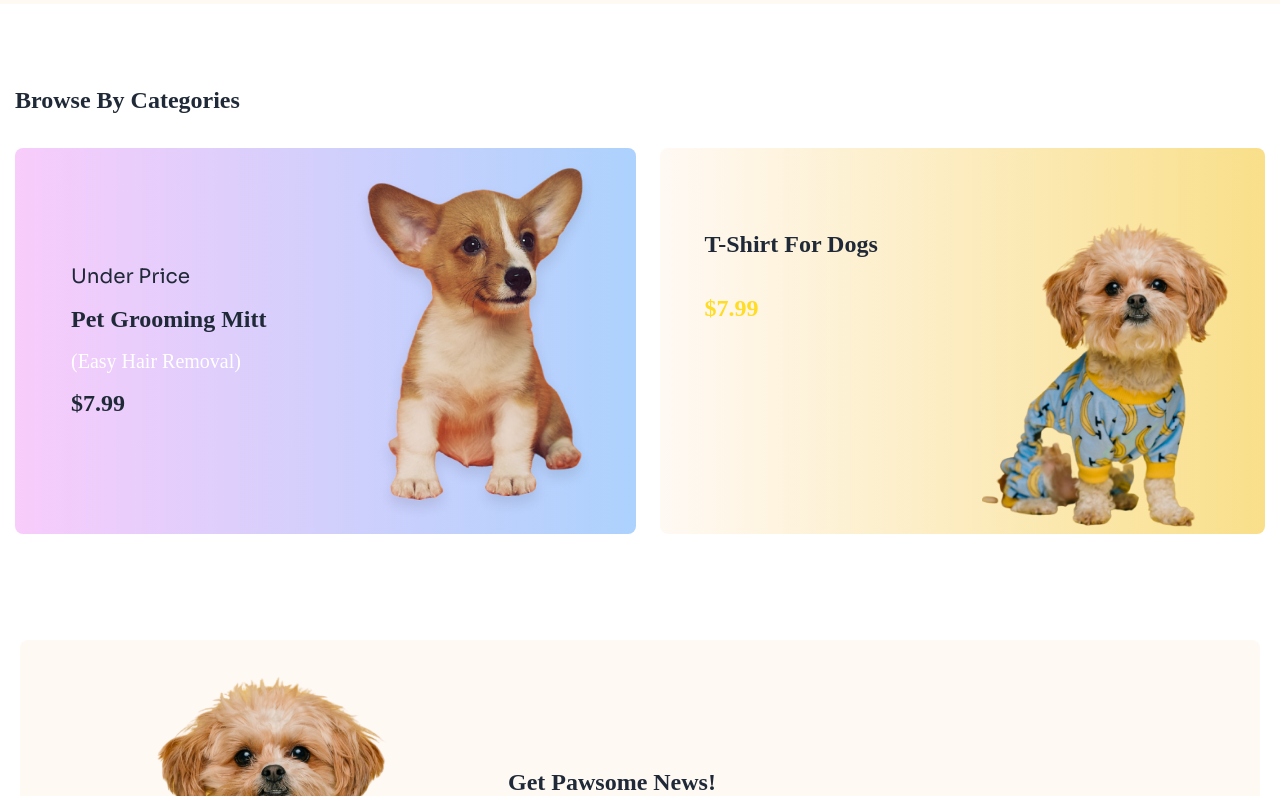
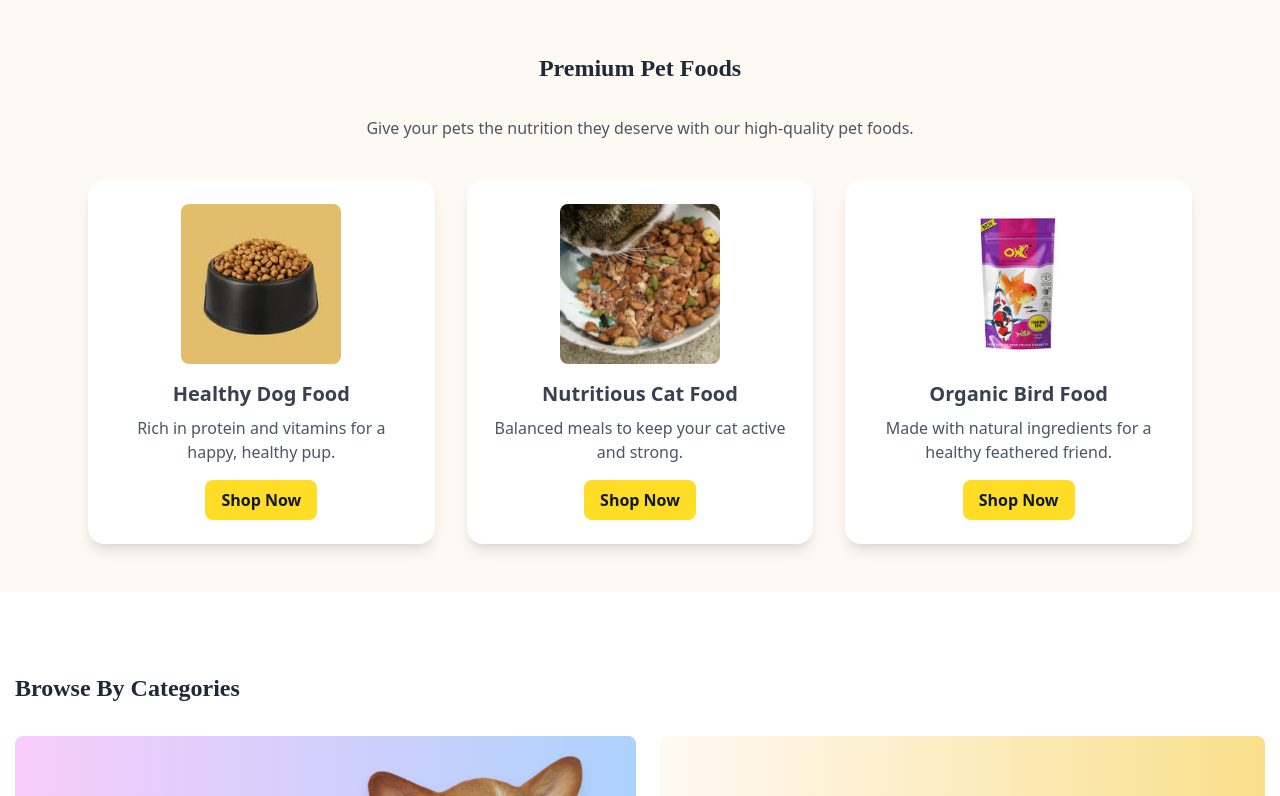
Before and after one commit to ItsMoumita/assignment3-pet-shop, a plain HTML site: page index.html in a window 1280 px wide. Shown: the part 1846-2642 px from the top of the page. Drawn offline with nearby package versions, Linux system fonts and the light colour scheme; a web font is replaced by a local one.

Commit message:
added animation and food section

```diff
--- a/index.html
+++ b/index.html
@@ -56,6 +56,19 @@
                  animation: popup 2s ease-in-out infinite;
             }
 
+            .animat{
+        background: linear-gradient(to right, #65a8f4, #e5a6ea);
+        background-size: 200%;
+        background-clip: text;
+        -webkit-background-clip: text;
+        -webkit-text-fill-color: transparent;
+        animation: animate-gradient 2.5s linear infinite;
+    }
+    @keyframes animate-gradient{
+        to {
+            background-position: 200%;
+        }
+    }
 
 
      </style>
@@ -120,7 +133,7 @@
       <h1 class="adlam-display text-3xl lg:text-5xl font-bold mb-4 leading-tight animate-pop">
           Pamper Your Pet, <br> Because They Deserve <br> the Best
       </h1>
-      <p class="sora text-base lg:text-xl text-gray-500 mb-6">
+      <p class="sora text-base lg:text-xl text-gray-500 mb-6 animat">
           Discover a world of treats, toys, and essentials handpicked for your furry friends. Shop now and make tails wag with joy!
       </p>
       <button class="btn bg-primary-color px-8 md:px-12 primary-btn text-base sora">
@@ -370,6 +383,48 @@
         </div>
      </section>
 
+     <!-- food section  -->
+     <section class="bg-[#FFF9F4] py-12">
+      <div class="max-w-6xl mx-auto px-6">
+        <h2 class="text-2xl md:4xl adlam-display font-bold mb-8 md: mb-12 text-center">Premium Pet Foods</h2>
+        <p class="text-center text-gray-600 mb-10">
+          Give your pets the nutrition they deserve with our high-quality pet foods.
+        </p>
+        <div class="grid md:grid-cols-3 gap-8">
+          <!-- Food Item 1 -->
+          <div class="bg-white shadow-lg rounded-2xl p-6 text-center">
+            <img src="./c1-assets/dog-food.jpg" alt="Dog Food" class="mx-auto mb-4 w-40 h-40 object-cover rounded-lg">
+            <h3 class="text-xl font-semibold text-gray-700">Healthy Dog Food</h3>
+            <p class="text-gray-600 mt-2">Rich in protein and vitamins for a happy, healthy pup.</p>
+            <button class="mt-4 px-4 py-2 bg-[#FFDC26] text-gray-900 font-semibold rounded-lg hover:bg-yellow-400 transition">
+              Shop Now
+            </button>
+          </div>
+
+          <!-- Food Item 2 -->
+          <div class="bg-white shadow-lg rounded-2xl p-6 text-center">
+            <img src="./c1-assets/Cat_Foods.jpg" alt="Cat Food" class="mx-auto mb-4 w-40 h-40 object-cover rounded-lg">
+            <h3 class="text-xl font-semibold text-gray-700">Nutritious Cat Food</h3>
+            <p class="text-gray-600 mt-2">Balanced meals to keep your cat active and strong.</p>
+            <button class="mt-4 px-4 py-2 bg-[#FFDC26] text-gray-900 font-semibold rounded-lg hover:bg-yellow-400 transition">
+              Shop Now
+            </button>
+          </div>
+
+          <!-- Food Item 3 -->
+          <div class="bg-white shadow-lg rounded-2xl p-6 text-center">
+            <img src="./c1-assets/fish-food.jpg" alt="Bird Food" class="mx-auto mb-4 w-40 h-40 object-cover rounded-lg">
+            <h3 class="text-xl font-semibold text-gray-700">Organic Bird Food</h3>
+            <p class="text-gray-600 mt-2">Made with natural ingredients for a healthy feathered friend.</p>
+            <button class="mt-4 px-4 py-2 bg-[#FFDC26] text-gray-900 font-semibold rounded-lg hover:bg-yellow-400 transition">
+              Shop Now
+            </button>
+          </div>
+        </div>
+      </div>
+    </section>
+
+
      <!-- price section  -->
       <section class="max-w-[1250px] mx-auto browse mt-20 flex flex-col mb-[540px] md:mb-[240px] lg:mb-[350px]
       ">
```
Also changed, not shown: c1-assets/Cat_Foods.jpg (added), c1-assets/dog-food.jpg (added), c1-assets/fish-food.jpg (added), c1-assets/food1.jpg (added).
